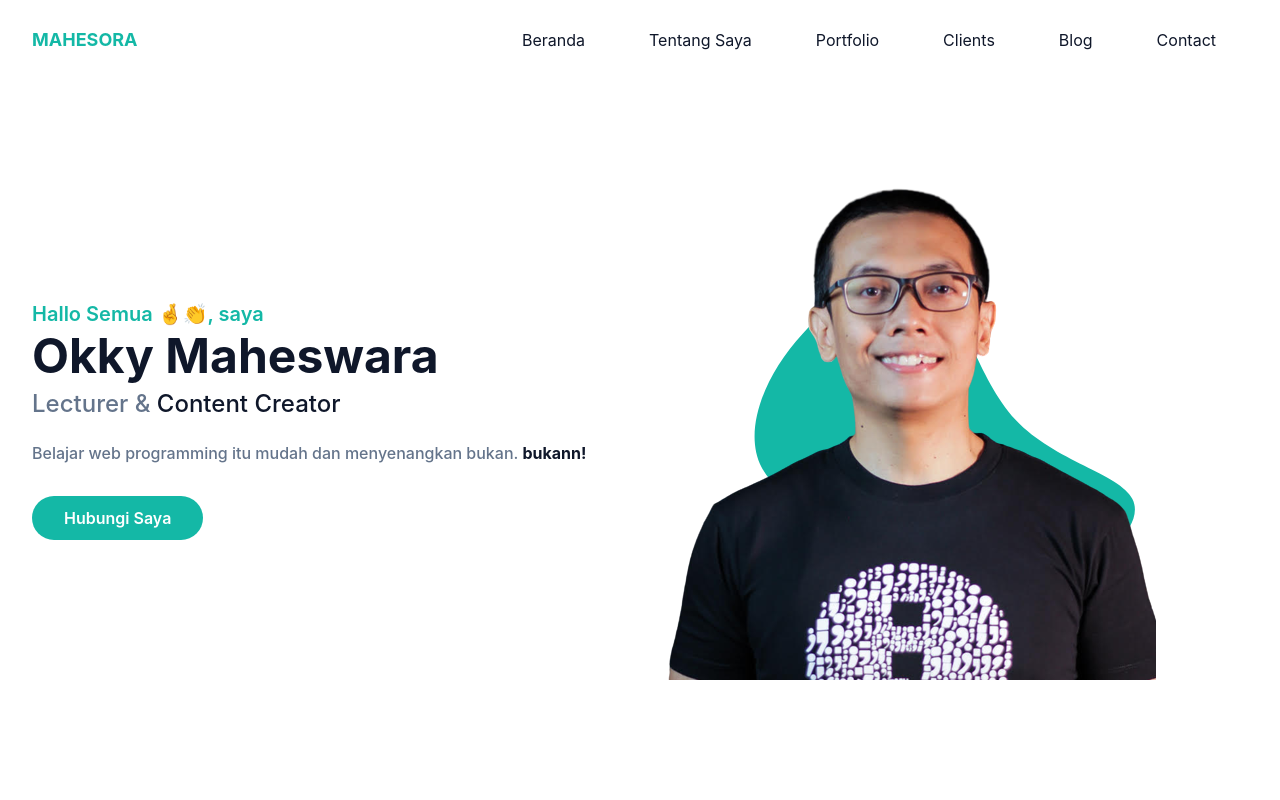
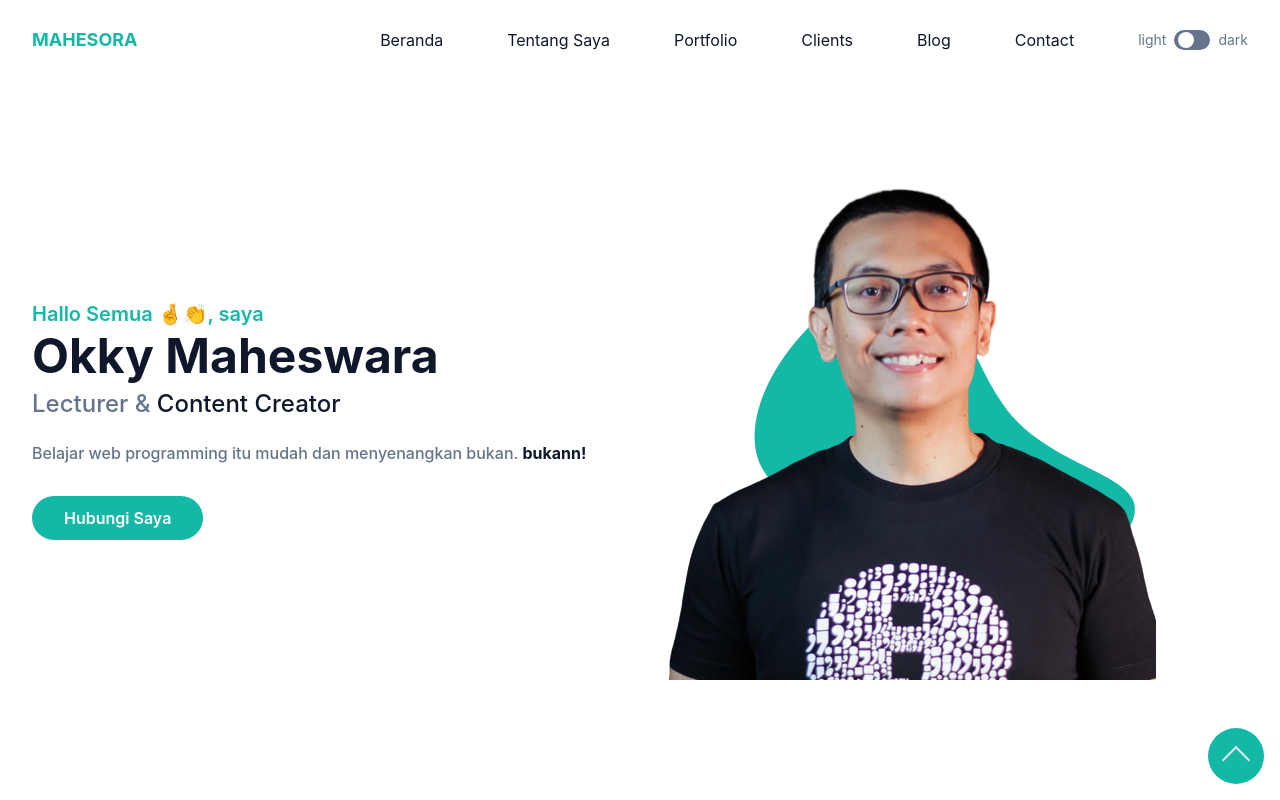
Before and after one commit to putuokky/portofolio-nextjs-tailwindcss, a Next.js app: page / in a window 1280 px wide. Shown: the top 800 px of the page. Built offline with nearby package versions, Linux system fonts and the light colour scheme.

Commit message:
belum selesai

```diff
--- a/package.json
+++ b/package.json
@@ -16,6 +16,8 @@
     "eslint": "8.9.0",
     "eslint-config-next": "12.1.0",
     "postcss": "^8.4.12",
+    "prettier": "^2.6.2",
+    "prettier-plugin-tailwindcss": "^0.1.8",
     "tailwindcss": "^3.0.23"
   }
 }
--- a/pages/_document.js
+++ b/pages/_document.js
@@ -2,7 +2,7 @@ import { Html, Head, Main, NextScript } from 'next/document'
 
 export default function Document() {
   return (
-    <Html>
+    <Html className='scroll-smooth'>
       <Head>
         <title>Mahesora - It's Show Time</title>
         <meta name="description" content="Portofolio My Sites" />
--- a/pages/index.js
+++ b/pages/index.js
@@ -19,7 +19,7 @@ export default function Home() {
   return (
     <>
       {/* Header Start */}
-      <header onScroll={() => setHeaderOn()} className="bg-transparent absolute top-0 left-0 w-full flex items-center z-10">
+      <header className="bg-transparent absolute top-0 left-0 w-full flex items-center z-10">
         <div className="container">
           <div className="flex items-center justify-between relative">
             <div className="px-4">
@@ -64,6 +64,18 @@ export default function Home() {
                     <Link href="#contact">
                       <a className="text-base text-dark py-2 mx-8 flex group-hover:text-primary">Contact</a>
                     </Link>
+                  </li>
+                  <li className="flex items-center pl-8">
+                    <div className="flex">
+                      <span className="mr-2 text-sm text-slate-500">light</span>
+                      <input type="checkbox" className="hidden" id="dark-toggle" />
+                      <label htmlFor="dark-toggle">
+                        <div className="flex h-5 w-9 cursor-pointer items-center rounded-full bg-slate-500 p-1">
+                          <div className="toggle-circle h-4 w-4 rounded-full bg-white transition duration-300 ease-in-out"></div>
+                        </div>
+                      </label>
+                      <span className="ml-2 text-sm text-slate-500">dark</span>
+                    </div>
                   </li>
                 </ul>
               </nav>
@@ -448,6 +460,12 @@ export default function Home() {
         </div>
       </footer>
       {/* Footer Section End */}
+
+      {/* Back to Top Start */}
+      <a href="#home" className="fixed flex justify-center items-center z-[9999] bottom-4 right-4 p-4 h-14 w-14 bg-primary rounded-full hover:animate-pulse">
+        <span className="block w-5 h-5 border-t-2 border-l-2 rotate-45 mt-2"></span>
+      </a>
+      {/* Back to Top End */}
     </>
   )
 }
--- a/styles/globals.css
+++ b/styles/globals.css
@@ -11,7 +11,10 @@ body {
 }
 
 .navbar-fixed {
-  @apply fixed z-[9999] bg-white;
-  backdrop-filter: blur(5px);
+  @apply fixed z-[9999] bg-white backdrop-blur-sm;
   box-shadow: inset 0 -1px 0 0 rgba(0, 0, 0, 0.2);
 }
+
+#dark-toggle:checked {
+  @apply translate-x-3;
+}
```
Also changed, not shown: 2 other files (tests, documents, lock files or other folders).
